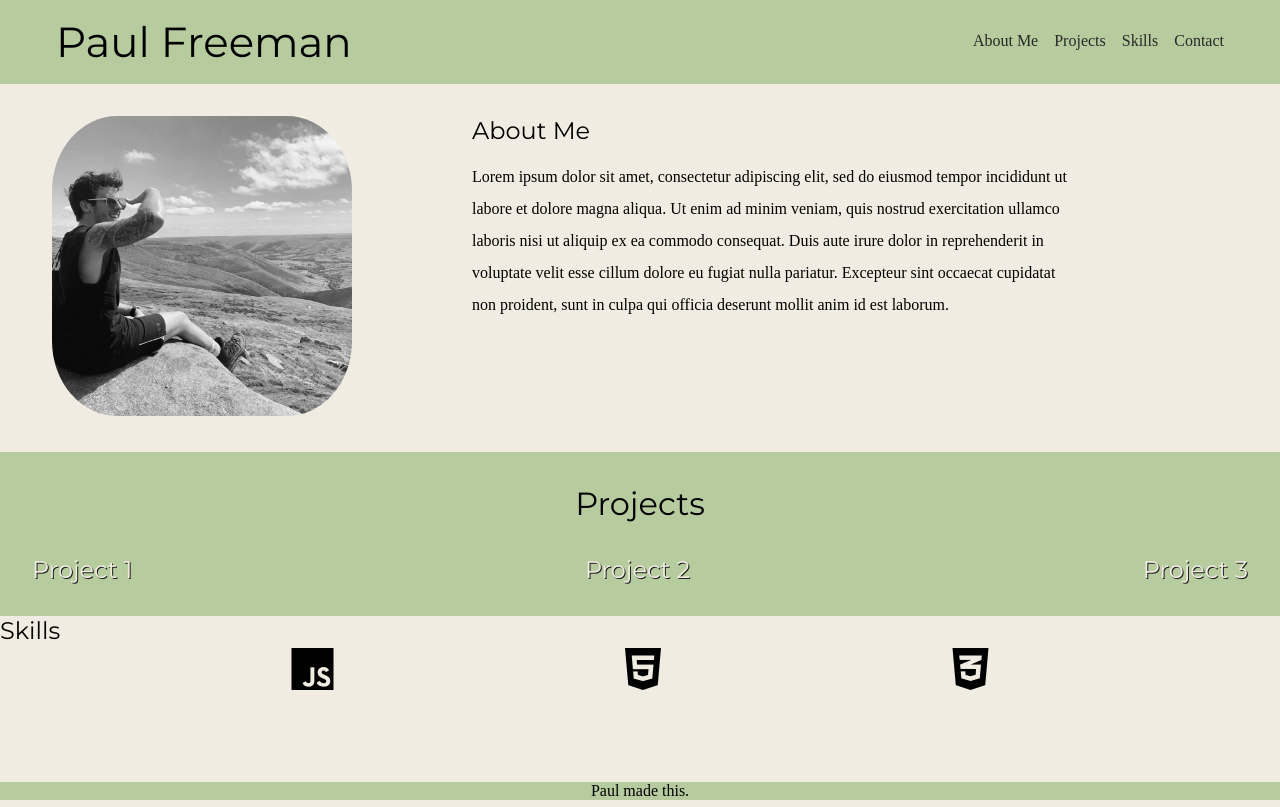
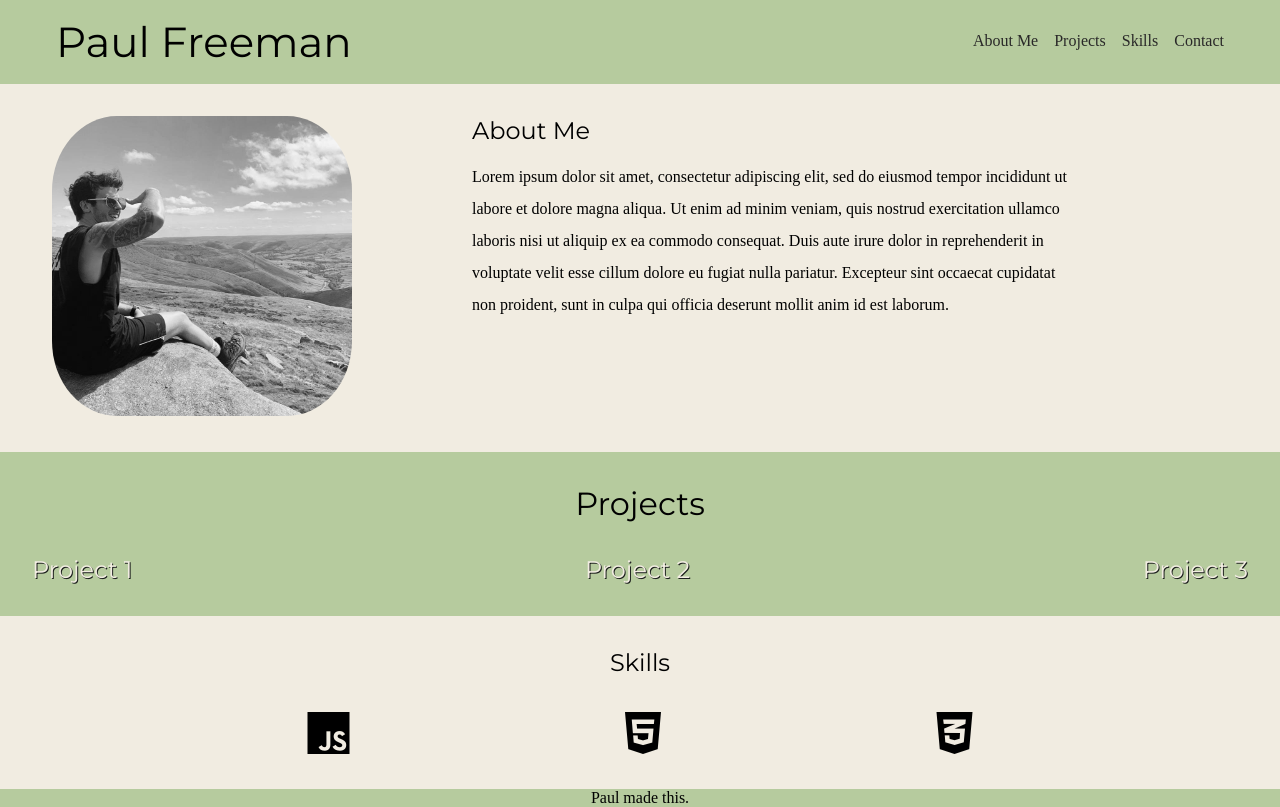
Before and after one commit to Heapsofcode/portfolio, a plain HTML site: page index.html in a window 1280 px wide. Drawn offline with Linux system fonts and the light colour scheme.

Commit message:
fix: spacing issue in the skills container

```diff
--- a/style.css
+++ b/style.css
@@ -165,8 +165,15 @@ footer {
 #skills-container {
     display: flex;
     flex-direction: column;
-    padding-bottom: 3rem;
-    height: auto;
+    padding: 2rem;
+    justify-content: center;
+    flex-grow: 1;
+    gap: 2rem;
+
+}
+
+#skills-container h2 {
+    text-align: center;
 }
 
 #skill-icons {
```
